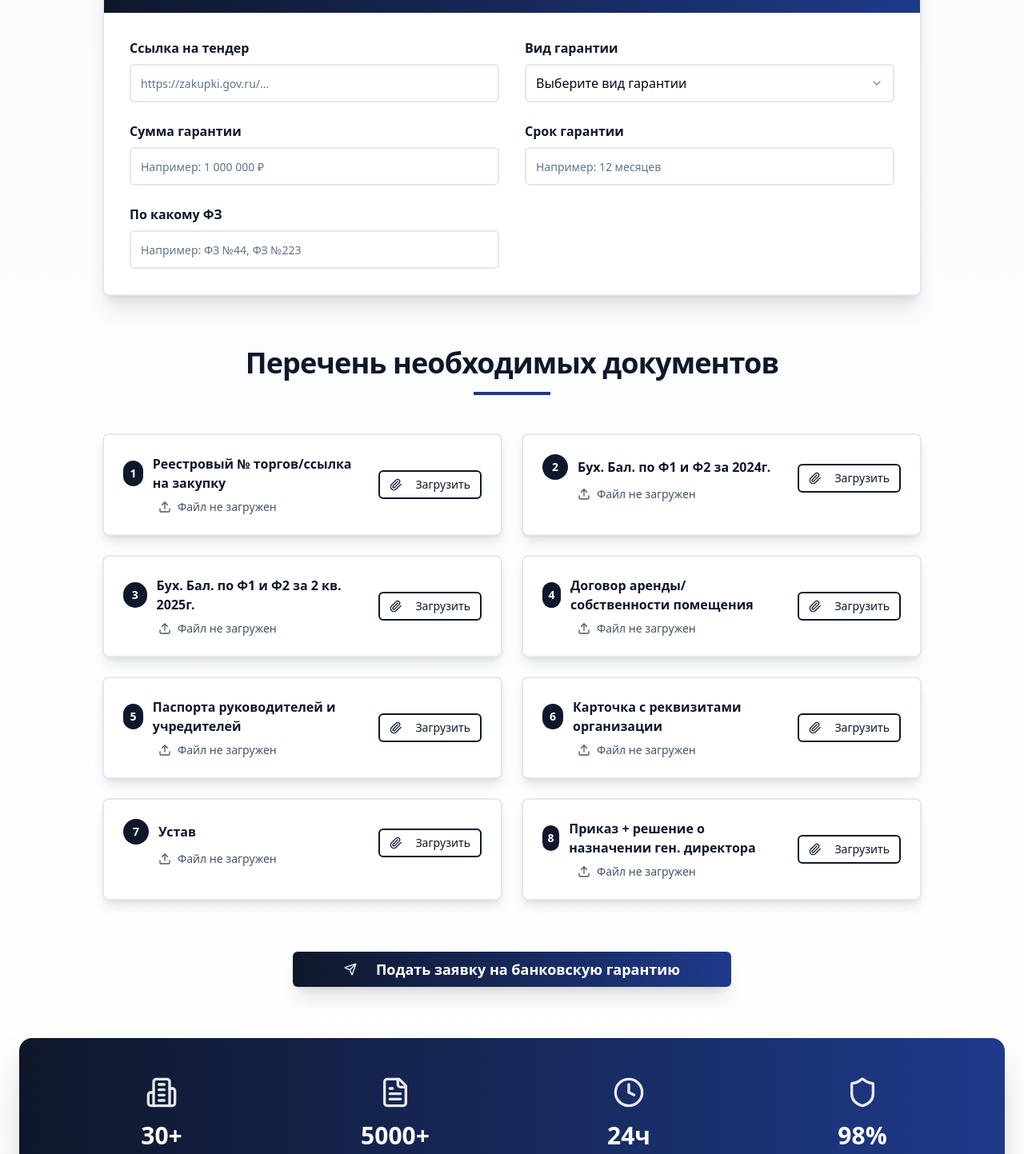
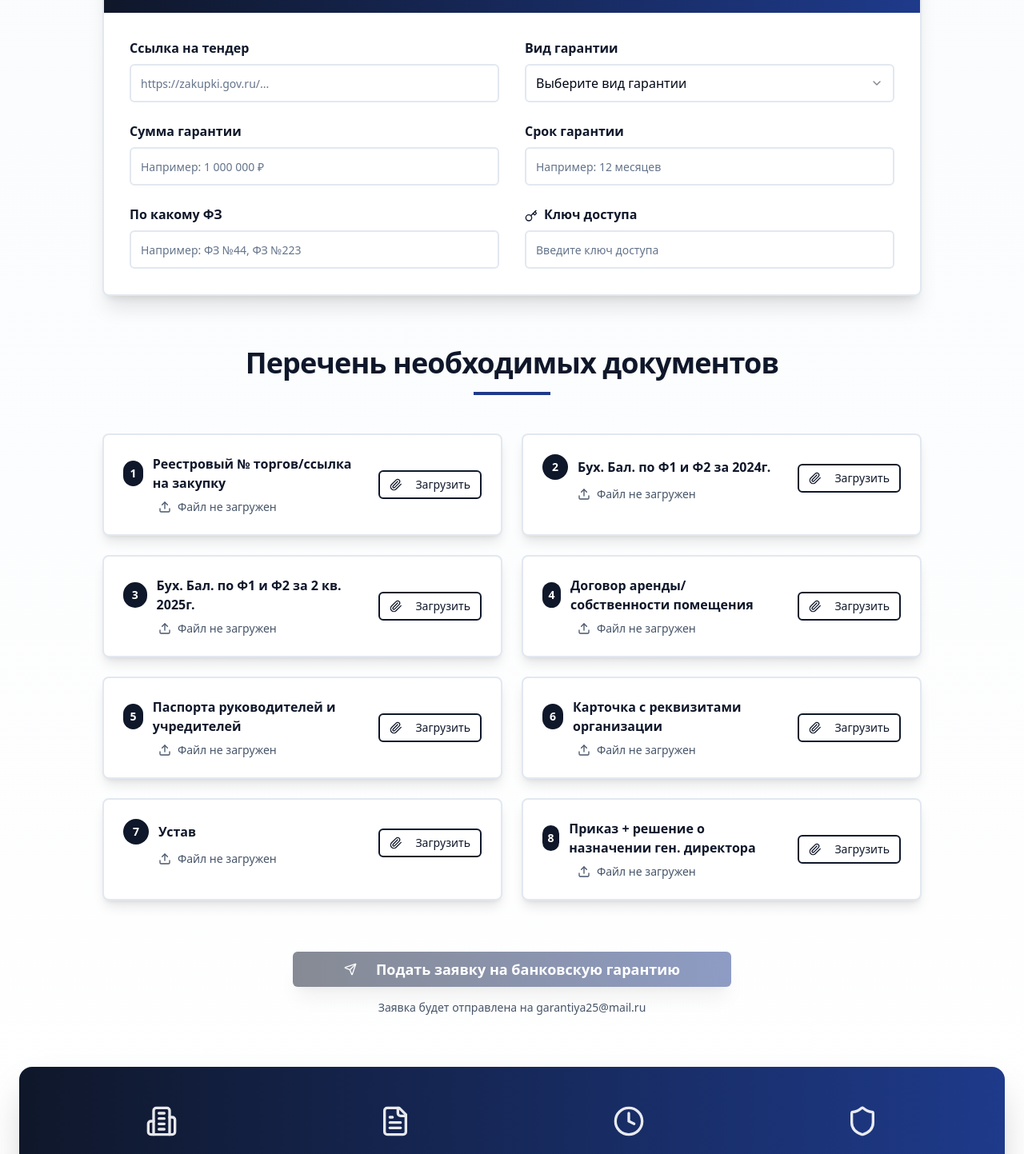
Before and after one commit to tkalyuzhnii-debug/ai-bank-guarantees, a React (Vite) app: page / in a window 1280 px wide. Shown: the part 846-2289 px from the top of the page at 80% size. Built offline with nearby package versions, Linux system fonts and the light colour scheme.

Commit message:
Добавление формы банковской гарантии

```diff
--- a/src/pages/Index.tsx
+++ b/src/pages/Index.tsx
@@ -22,6 +22,8 @@ const Index = () => {
   const [tenderLink, setTenderLink] = useState('');
   const [guaranteeAmount, setGuaranteeAmount] = useState('');
   const [guaranteePeriod, setGuaranteePeriod] = useState('');
+  const [accessKey, setAccessKey] = useState('');
+  const [isSubmitting, setIsSubmitting] = useState(false);
 
   const requiredDocuments = [
     { id: 'tender', name: 'Реестровый № торгов/ссылка на закупку' },
@@ -79,6 +81,50 @@ const Index = () => {
         ...prev,
         [docId]: [...(prev[docId] || []), ...newFiles]
       }));
+    }
+  };
+
+  const handleSubmit = async () => {
+    if (accessKey !== 'ba42c3d9-0cfe-43b4-816a-cbe491f04fca') {
+      alert('Неверный ключ доступа');
+      return;
+    }
+
+    setIsSubmitting(true);
+
+    try {
+      const formData = new FormData();
+
+      // Добавляем данные гарантии
+      formData.append('tenderLink', tenderLink);
+      formData.append('guaranteeAmount', guaranteeAmount);
+      formData.append('federalLaw', federalLaw);
+      formData.append('guaranteeType', selectedGuaranteeType);
+      formData.append('guaranteePeriod', guaranteePeriod);
+      formData.append('accessKey', accessKey);
+
+      // Добавляем документы
+      Object.entries(uploadedFiles).forEach(([docId, files]) => {
+        files.forEach((file, index) => {
+          formData.append(`document_${docId}_${index}`, file);
+        });
+      });
+
+      // Отправляем на email garantiya25@mail.ru
+      const response = await fetch('/api/submit-guarantee', {
+        method: 'POST',
+        body: formData
+      });
+
+      if (response.ok) {
+        alert('Заявка успешно отправлена на garantiya25@mail.ru');
+      } else {
+        alert('Ошибка при отправке заявки');
+      }
+    } catch (error) {
+      alert('Ошибка при отправке заявки');
+    } finally {
+      setIsSubmitting(false);
     }
   };
 
@@ -284,6 +330,21 @@ const Index = () => {
                       className="mt-2 h-12 border-2 border-bank-silver focus:border-bank-blue"
                     />
                   </div>
+
+                  <div>
+                    <Label htmlFor="access-key" className="text-base font-semibold text-bank-navy">
+                      <Icon name="Key" size={16} className="inline mr-2" />
+                      Ключ доступа
+                    </Label>
+                    <Input
+                      id="access-key"
+                      type="password"
+                      placeholder="Введите ключ доступа"
+                      value={accessKey}
+                      onChange={(e) => setAccessKey(e.target.value)}
+                      className="mt-2 h-12 border-2 border-bank-silver focus:border-bank-blue"
+                    />
+                  </div>
                 </div>
               </div>
             </CardContent>
@@ -359,11 +420,25 @@ const Index = () => {
         <div className="text-center mb-16">
           <Button
             size="lg"
-            className="bg-gradient-to-r from-bank-navy to-bank-blue hover:from-bank-blue hover:to-bank-navy text-white font-semibold text-lg px-16 py-4 shadow-xl hover:shadow-2xl transition-all duration-300"
+            onClick={handleSubmit}
+            disabled={isSubmitting || !accessKey}
+            className="bg-gradient-to-r from-bank-navy to-bank-blue hover:from-bank-blue hover:to-bank-navy text-white font-semibold text-lg px-16 py-4 shadow-xl hover:shadow-2xl transition-all duration-300 disabled:opacity-50"
           >
-            <Icon name="Send" size={24} className="mr-4" />
-            Подать заявку на банковскую гарантию
+            {isSubmitting ? (
+              <>
+                <Icon name="Loader2" size={24} className="mr-4 animate-spin" />
+                Отправка заявки...
+              </>
+            ) : (
+              <>
+                <Icon name="Send" size={24} className="mr-4" />
+                Подать заявку на банковскую гарантию
+              </>
+            )}
           </Button>
+          <p className="text-sm text-bank-slate mt-4">
+            Заявка будет отправлена на garantiya25@mail.ru
+          </p>
         </div>
 
         {/* Stats Section */}
```
